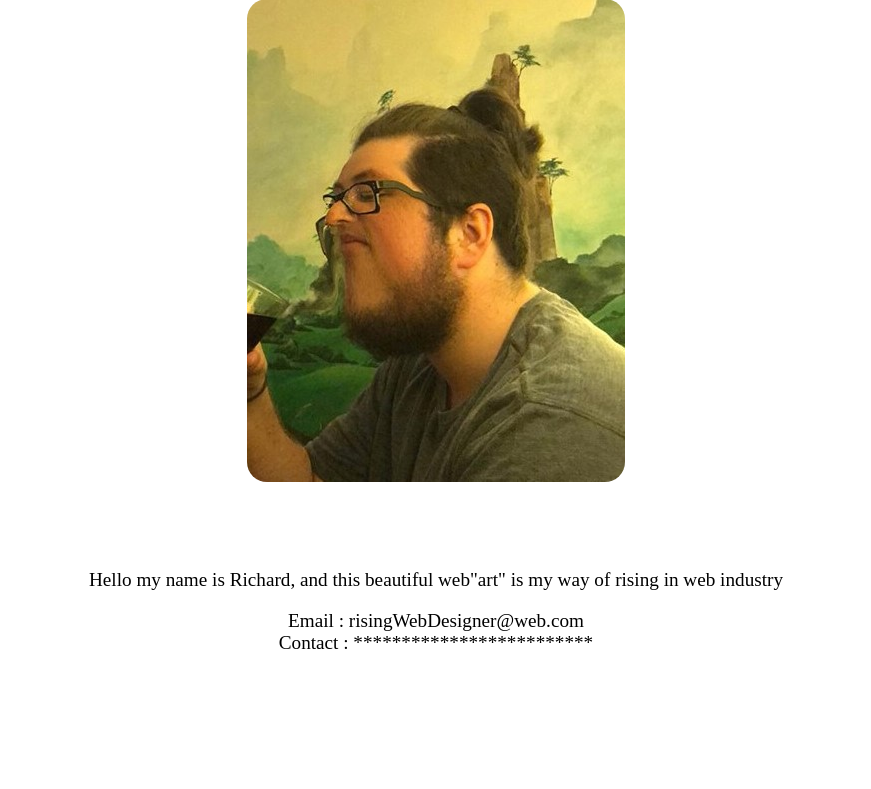
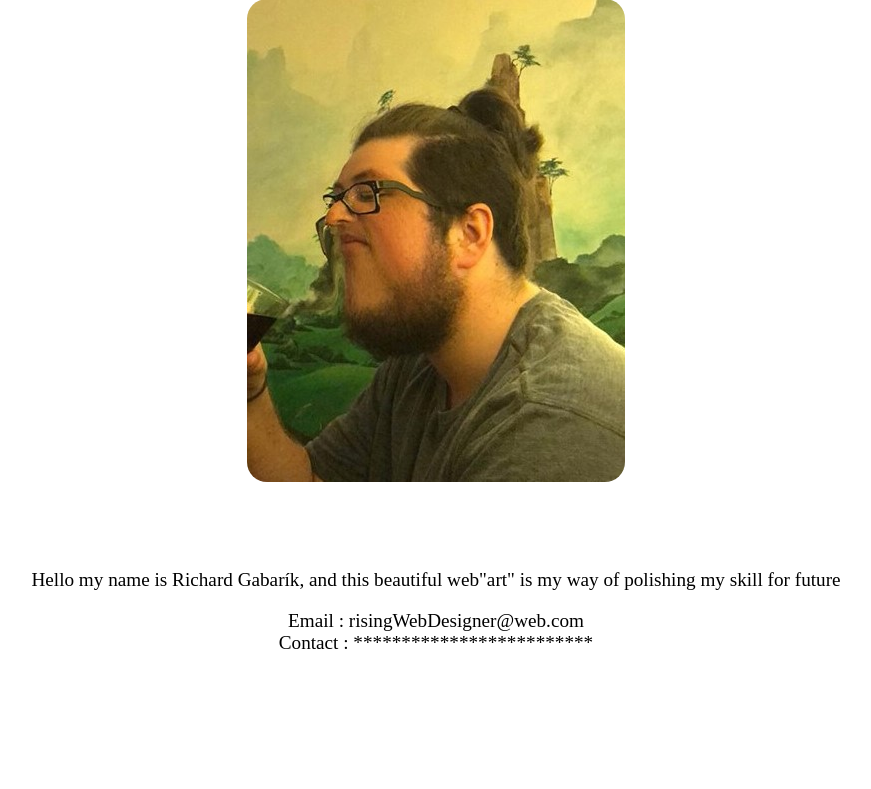
Before and after one commit to gabrainmonke/semestralkaVAI, a PHP site: page /contacts.php in a window 1280 px wide. Shown: the part 129-918 px from the top of the page, without its empty margins (204-1075 px from the left). Run offline with PHP 8.4, Linux system fonts and the light colour scheme.

Commit message:
update 5

```diff
--- a/contacts.php
+++ b/contacts.php
@@ -6,7 +6,7 @@
     </div>
     <div class="myInfo">
         <p>
-            Hello my name is Richard, and this beautiful web"art" is my way of rising in web industry
+            Hello my name is Richard Gabarík, and this beautiful web"art" is my way of polishing my skill for future
         </p>
         <p>
             Email : risingWebDesigner@web.com <br>
```
Also changed, not shown: img/jar/jar2.png, img/leto/leto3.png.
